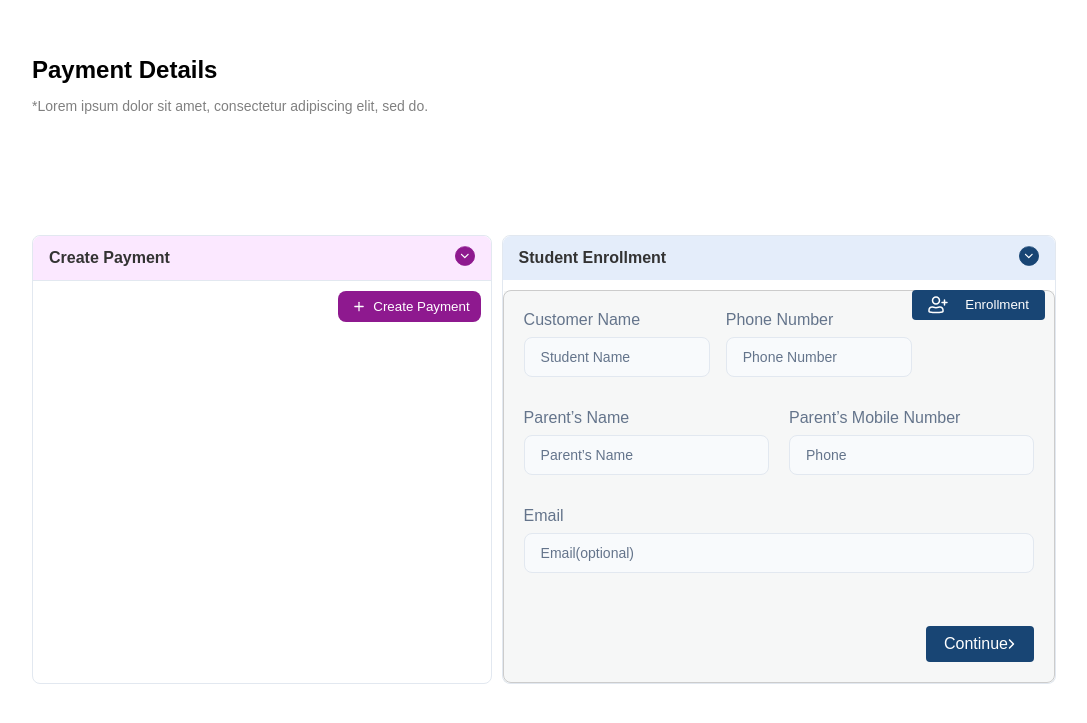
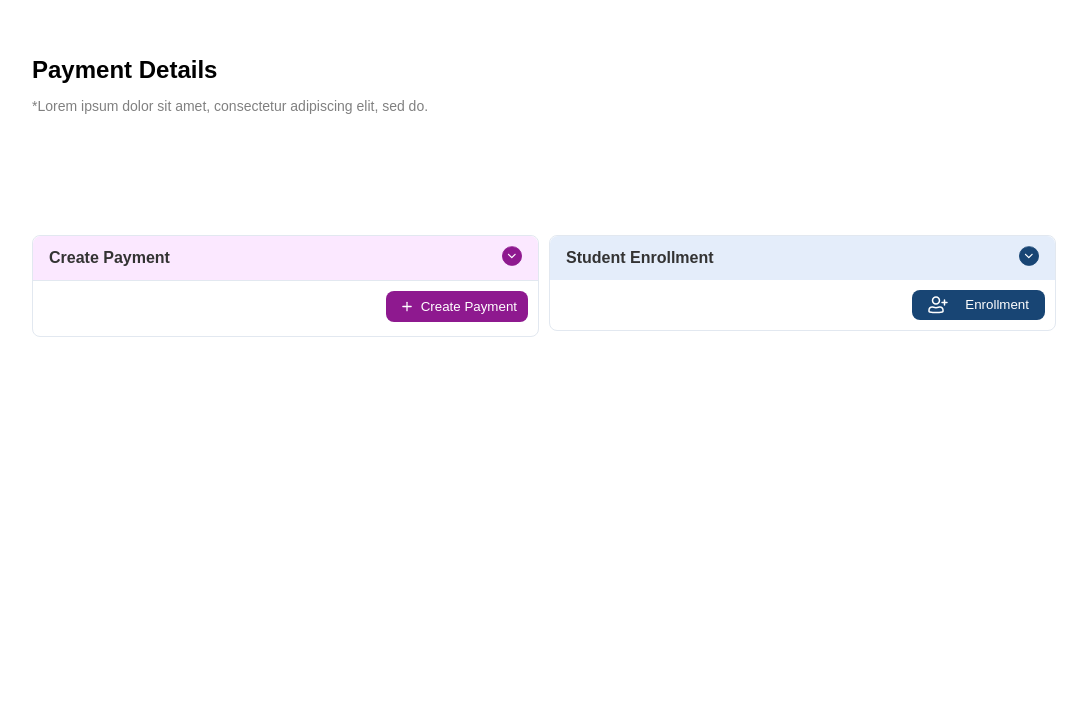
Before and after one commit to Reetesh74/intelliclick_aplli, a React (Create React App) app: page / in a window 1280 px wide. Shown: the part 163-886 px from the top of the page, without its empty margins (96-1183 px from the left). After the commit the page ends 800 px from the top, so only its background shows below. Built offline with nearby package versions, Linux system fonts and the light colour scheme.

Commit message:
table show

```diff
--- a/src/pages/HomePage.js
+++ b/src/pages/HomePage.js
@@ -8,7 +8,9 @@ import StudentEnrollment from "./StudentEnrollment";
 const PaymentDetails = () => {
   const navigate = useNavigate();
   const [showForm, setShowForm] = useState(false);
+  const [showEnrollment, setShowEnrollemnt] = useState(false);
   const [paymentCreated, setPaymentCreated] = useState(false);
+  const [showTable, setShowTable] = useState(false);
   const [errors, setErrors] = useState({});
   const [formData, setFormData] = useState({
     studentName: "",
@@ -74,7 +76,7 @@ const PaymentDetails = () => {
             Accept: "application/json",
             "Content-Type": "application/json",
             Authorization:
-              "eyJhbGciOiJIUzI1NiIsInR5cCI6IkpXVCJ9.eyJfaWQiOiI2NzI0ODZjMDA2NmU3ZWUzMzFiZDJhN2UiLCJyb2xlIjoiQkRBIiwibW9kZXJhdG9yIjpmYWxzZSwiZW1haWwiOiJiaXJhZy5ncHRhQGdtYWlsLmNvbSIsIm5hbWUiOiJCaXJhaiIsImlhdCI6MTczMTkxODgzNX0.uyI0sPXS4SZZC70d1l5xBUvFh1PDpZbL2Lk3aalN4mw",
+              "eyJhbGciOiJIUzI1NiIsInR5cCI6IkpXVCJ9.eyJfaWQiOiI2NzI0ODZjMDA2NmU3ZWUzMzFiZDJhN2UiLCJyb2xlIjoiQkRBIiwibW9kZXJhdG9yIjpmYWxzZSwiZW1haWwiOiJiaXJhZy5ncHRhQGdtYWlsLmNvbSIsIm5hbWUiOiJCaXJhaiIsImlhdCI6MTczMTkyODI5NH0.osI7Pi8odYkFJhTxpaxf4ZMwIExOMIR4evhnWyTsYP0",
           },
           body: JSON.stringify(paymentData),
         }
@@ -84,6 +86,7 @@ const PaymentDetails = () => {
         console.log("Payment created successfully:", responseData);
         setPaymentCreated(true);
         setShowForm(false);
+        setShowTable(true);
       } else {
         const errorData = await rawResponse.json();
         console.error("Error creating payment:", errorData);
@@ -107,11 +110,15 @@ const PaymentDetails = () => {
   };
 
   const handleCreateButtonClick = () => {
+    if (paymentCreated) {
+      // Reset paymentCreated if the table is being closed
+      setShowTable(true);
+    }
     setShowForm((prev) => !prev);
   };
 
   const handleEnrollmentClick = () => {
-    navigate("/student-enrollemnt");
+    setShowEnrollemnt((prev) => !prev);
   };
 
   return (
@@ -128,7 +135,7 @@ const PaymentDetails = () => {
             <span onClick={handleCreateButtonClick}>
               <img
                 src={
-                  showForm
+                  showTable || showForm
                     ? "/icons/uparrow-icon.svg"
                     : "/icons/downarrow-icon.svg"
                 }
@@ -137,7 +144,7 @@ const PaymentDetails = () => {
               />
             </span>
           </span>
-          {!showForm && !paymentCreated && (
+          {/* {!showForm &&  showTable && (
             <button
               className="createPaymentButton"
               onClick={handleCreateButtonClick}
@@ -149,8 +156,37 @@ const PaymentDetails = () => {
               />
               <span>Create Payment</span>
             </button>
+          )} */}
+          {!showForm && !paymentCreated ? (
+            <button
+              className="createPaymentButton"
+              onClick={handleCreateButtonClick}
+            >
+              <img
+                src="/icons/add-icon.svg"
+                alt="Enrollment Icon"
+                className="enrollmentIcon"
+              />
+              <span>Create Payment</span>
+            </button>
+          ) : (
+            !showForm &&
+            showTable && (
+              <button
+                className="createPaymentButton"
+                onClick={handleCreateButtonClick}
+              >
+                <img
+                  src="/icons/add-icon.svg"
+                  alt="Enrollment Icon"
+                  className="enrollmentIcon"
+                />
+                <span>Create Payment</span>
+              </button>
+            )
           )}
-          {!paymentCreated && showForm && (
+
+          {!paymentCreated && showForm&& (
             <PaymentForm
               formData={formData}
               handleChange={handleChange}
@@ -160,7 +196,7 @@ const PaymentDetails = () => {
             />
           )}
 
-          {paymentCreated && (
+          {paymentCreated && showForm && showTable && (
             <>
               <PaymentTable />
               <div style={{ background: "#a8abad1a", height: "90px" }}>
@@ -196,16 +232,23 @@ const PaymentDetails = () => {
         <div className="studentEnrollmentBox">
           <span className="boxTitle-enrollment">
             <span className="boldText">Student Enrollment</span>
-            <span>
+            <span onClick={handleEnrollmentClick}>
               <img
-                src="/icons/downarrow-blue.svg"
+                src={
+                  showEnrollment
+                    ? "/icons/up-arrowenrollemnt-icon.svg"
+                    : "/icons/downarrow-blue.svg"
+                }
                 alt="Enrollment Icon"
                 className="enrollmentIcon"
               />
             </span>
           </span>
-
-          <button className="enrollmentButton" onClick={handleEnrollmentClick}>
+          {!showEnrollment && (
+            <button
+              className="enrollmentButton"
+              onClick={handleEnrollmentClick}
+            >
               <img
                 src="/icons/enrollment-icon.svg"
                 alt="Enrollment Icon"
@@ -213,8 +256,8 @@ const PaymentDetails = () => {
               />
               <span>Enrollment</span>
             </button>
-
-          <StudentEnrollment />
+          )}
+          {showEnrollment && <StudentEnrollment />}
         </div>
       </div>
     </div>
--- a/src/pages/StudentEnrollment.js
+++ b/src/pages/StudentEnrollment.js
@@ -1,10 +1,134 @@
+// import React, { useState } from "react";
+// import { useNavigate } from "react-router-dom";
+
+// import "../styles/StudentEnrollment.css";
+// import FormField from "../components/forms/FormField";
+// function StudentEnrollment() {
+//   const navigate = useNavigate();
+
+//   const [formData, setFormData] = useState({
+//     studentName: "",
+//     mobile: "",
+//     parentName: "",
+//     parentMobile: "",
+//     email: "",
+//   });
+
+//   const handleChange = (e) => {
+//     const { name, value } = e.target;
+//     setFormData((prevData) => ({
+//       ...prevData,
+//       [name]: value,
+//     }));
+//   };
+
+//   const handleSubmit = async (e) => {
+//     e.preventDefault();
+//     try {
+//       const paymentData = {
+//         studentName: formData.studentName,
+//         mobile:formData.mobile,
+//         parentName:formData.parentName,
+//         parentMobile:formData.parentMobile,
+//         email:formData.email
+//       };
+//       const rawResponse = await fetch(
+//         "https://intelliclick-server-dev-1082184296521.us-central1.run.app/api/enrollment/write/create-or-update",
+//         {
+//           method: "POST",
+//           headers: {
+//             Accept: "application/json",
+//             "Content-Type": "application/json",
+//             Authorization:
+//               "eyJhbGciOiJIUzI1NiIsInR5cCI6IkpXVCJ9.eyJfaWQiOiI2NzI0ODZjMDA2NmU3ZWUzMzFiZDJhN2UiLCJyb2xlIjoiQkRBIiwibW9kZXJhdG9yIjpmYWxzZSwiZW1haWwiOiJiaXJhZy5ncHRhQGdtYWlsLmNvbSIsIm5hbWUiOiJCaXJhaiIsImlhdCI6MTczMTkxMzg1N30.Cg1FEhlMsM5o5l5CNosx7CugZ0sAMC7y6kmwJsAooWk",
+//           },
+//           body: JSON.stringify(paymentData),
+//         }
+//       );
+//       if (rawResponse.ok) {
+//         const responseData = await rawResponse.json();
+//         console.log("Payment created successfully:", responseData);
+//         navigate("/details-payment");
+//       } else {
+//         const errorData = await rawResponse.json();
+//         console.error("Error creating payment:", errorData);
+//       }
+//     } catch (error) {
+//       console.error("Error submitting form:", error.response || error.message);
+//     }
+//   };
+
+//   return (
+//     <div className="center-payment-container">
+//       <div className="container-enrollment">
+
+//         <form onSubmit={handleSubmit} className="form">
+//           <div className="row">
+//             <FormField
+//               label="Customer Name"
+//               placeholder="Student Name"
+//               name="studentName"
+//               value={formData.studentName}
+//               onChange={handleChange}
+//             />
+//             <FormField
+//               label="Phone Number"
+//               placeholder="Phone Number"
+//               name="mobile"
+//               value={formData.mobile}
+//               onChange={handleChange}
+//             />
+//           </div>
+//           <div className="row">
+//             <FormField
+//               label="Parent’s Name"
+//               placeholder="Parent’s Name"
+//               name="parentName"
+//               value={formData.parentName}
+//               onChange={handleChange}
+//             />
+//             <FormField
+//               label="Parent’s Mobile Number"
+//               placeholder="Phone"
+//               name="parentMobile"
+//               value={formData.parentMobile}
+//               onChange={handleChange}
+//             />
+//           </div>
+//           <div className="row">
+//             <FormField
+//               label="Email"
+//               placeholder="Email(optional)"
+//               name="email"
+//               value={formData.email}
+//               onChange={handleChange}
+//               fullWidth
+//             />
+//           </div>
+//           <div className="button-container" onClick={handleSubmit}>
+//             <button className="button">
+//               <span>Continue</span>
+//               <span>
+//                 <img src="/icons/down-icon.svg" alt="Enrollment Icon" />
+//               </span>
+//             </button>
+//           </div>
+//         </form>
+//       </div>
+//     </div>
+//   );
+// }
+
+// export default StudentEnrollment;
+
 import React, { useState } from "react";
-// import { useNavigate } from "react-router-dom";
+import { useNavigate } from "react-router-dom";
 
 import "../styles/StudentEnrollment.css";
 import FormField from "../components/forms/FormField";
+
 function StudentEnrollment() {
-  // const navigate = useNavigate();
+  const navigate = useNavigate();
 
   const [formData, setFormData] = useState({
     studentName: "",
@@ -14,24 +138,63 @@ function StudentEnrollment() {
     email: "",
   });
 
+  const [errors, setErrors] = useState({});
+
   const handleChange = (e) => {
     const { name, value } = e.target;
     setFormData((prevData) => ({
       ...prevData,
       [name]: value,
     }));
+
+    // Clear the error for the field being edited
+    setErrors((prevErrors) => ({
+      ...prevErrors,
+      [name]: "",
+    }));
+  };
+
+  const validateForm = () => {
+    const newErrors = {};
+
+    if (!formData.studentName.trim()) {
+      newErrors.studentName = "Name is required.";
+    }
+    if (!formData.mobile.trim()) {
+      newErrors.mobile = "Number is required.";
+    } else if (!/^\d{10}$/.test(formData.mobile)) {
+      newErrors.mobile = "Number must be 10 digits.";
+    }
+    if (!formData.parentName.trim()) {
+      newErrors.parentName = "Name is required.";
+    }
+    if (!formData.parentMobile.trim()) {
+      newErrors.parentMobile = "Mobile number is required.";
+    } else if (!/^\d{10}$/.test(formData.parentMobile)) {
+      newErrors.parentMobile = "Mobile number must be 10 digits.";
+    }
+    if (formData.email && !/^[^\s@]+@[^\s@]+\.[^\s@]+$/.test(formData.email)) {
+      newErrors.email = "Invalid email address.";
+    }
+
+    setErrors(newErrors);
+    return Object.keys(newErrors).length === 0;
   };
 
   const handleSubmit = async (e) => {
     e.preventDefault();
-    // navigate("/details-payment");
+
+    if (!validateForm()) {
+      return;
+    }
+
     try {
       const paymentData = {
         studentName: formData.studentName,
-        mobile:formData.mobile,
-        parentName:formData.parentName,
-        parentMobile:formData.parentMobile,
-        email:formData.email
+        mobile: formData.mobile,
+        parentName: formData.parentName,
+        parentMobile: formData.parentMobile,
+        email: formData.email,
       };
       const rawResponse = await fetch(
         "https://intelliclick-server-dev-1082184296521.us-central1.run.app/api/enrollment/write/create-or-update",
@@ -49,6 +212,7 @@ function StudentEnrollment() {
       if (rawResponse.ok) {
         const responseData = await rawResponse.json();
         console.log("Payment created successfully:", responseData);
+        navigate("/details-payment");
       } else {
         const errorData = await rawResponse.json();
         console.error("Error creating payment:", errorData);
@@ -61,9 +225,9 @@ function StudentEnrollment() {
   return (
     <div className="center-payment-container">
       <div className="container-enrollment">
-
         <form onSubmit={handleSubmit} className="form">
           <div className="row">
+
             <FormField
               label="Customer Name"
               placeholder="Student Name"
@@ -71,6 +235,9 @@ function StudentEnrollment() {
               value={formData.studentName}
               onChange={handleChange}
             />
+            {errors.studentName && (
+              <p className="error-message">{errors.studentName}</p>
+            )}
             <FormField
               label="Phone Number"
               placeholder="Phone Number"
@@ -78,6 +245,9 @@ function StudentEnrollment() {
               value={formData.mobile}
               onChange={handleChange}
             />
+            {errors.mobile && (
+              <p className="error-message">{errors.mobile}</p>
+            )}
           </div>
           <div className="row">
             <FormField
@@ -87,6 +257,9 @@ function StudentEnrollment() {
               value={formData.parentName}
               onChange={handleChange}
             />
+            {errors.parentName && (
+              <p className="error-message">{errors.parentName}</p>
+            )}
             <FormField
               label="Parent’s Mobile Number"
               placeholder="Phone"
@@ -94,6 +267,9 @@ function StudentEnrollment() {
               value={formData.parentMobile}
               onChange={handleChange}
             />
+            {errors.parentMobile && (
+              <p className="error-message">{errors.parentMobile}</p>
+            )}
           </div>
           <div className="row">
             <FormField
@@ -104,9 +280,12 @@ function StudentEnrollment() {
               onChange={handleChange}
               fullWidth
             />
+            {errors.email && (
+              <p className="error-message">{errors.email}</p>
+            )}
           </div>
-          <div className="button-container" onClick={handleSubmit}>
-            <button className="button">
+          <div className="button-container">
+            <button type="submit" className="button">
               <span>Continue</span>
               <span>
                 <img src="/icons/down-icon.svg" alt="Enrollment Icon" />
--- a/src/styles/HomePage.css
+++ b/src/styles/HomePage.css
@@ -21,6 +21,7 @@
 .buttonContainer {
   display: flex;
   justify-content: space-between;
+  align-items: flex-start;
   margin-top: 121px;
 }
 
@@ -58,7 +59,7 @@
 .boxTitle-enrollment {
   display: block;
   font-size: 16px;
-  margin-bottom: 10px;
+  /* margin-bottom: 10px; */
   color: #333;
   background: #E4EDFA;
   padding: 10px 16px 10px 16px;
@@ -102,13 +103,14 @@
   color: #fff;
   padding: 6px 16px;
   border: none;
-  border-radius: 4px;
+  border-radius: 8px;
   cursor: pointer;
   float: right;
   margin: 0px 10px 10px 0px;
   display: flex;
   align-items: center;
   gap: 17px;
+  margin-top: 10px;
 }
 
 .enrollmentIcon {
--- a/src/styles/StudentEnrollment.css
+++ b/src/styles/StudentEnrollment.css
@@ -1,7 +1,7 @@
 .container-enrollment {
 	/* margin: 50px; */
 	border: 1px solid #ccc;
-	border-radius: 8px;
+	border-radius: 0px 0px 8px 8px;
 	font-family: Arial, sans-serif;
 	width: 43vw;
 }
@@ -28,7 +28,7 @@
 
 .form {
 	padding: 20px;
-	background: #a8abad1a;
+	background: #f0fdf4;
 }
 
 .label {
```
Also changed, not shown: public/icons/up-arrowenrollemnt-icon.svg (added). Lines whose indentation alone changed are shown as unchanged.
